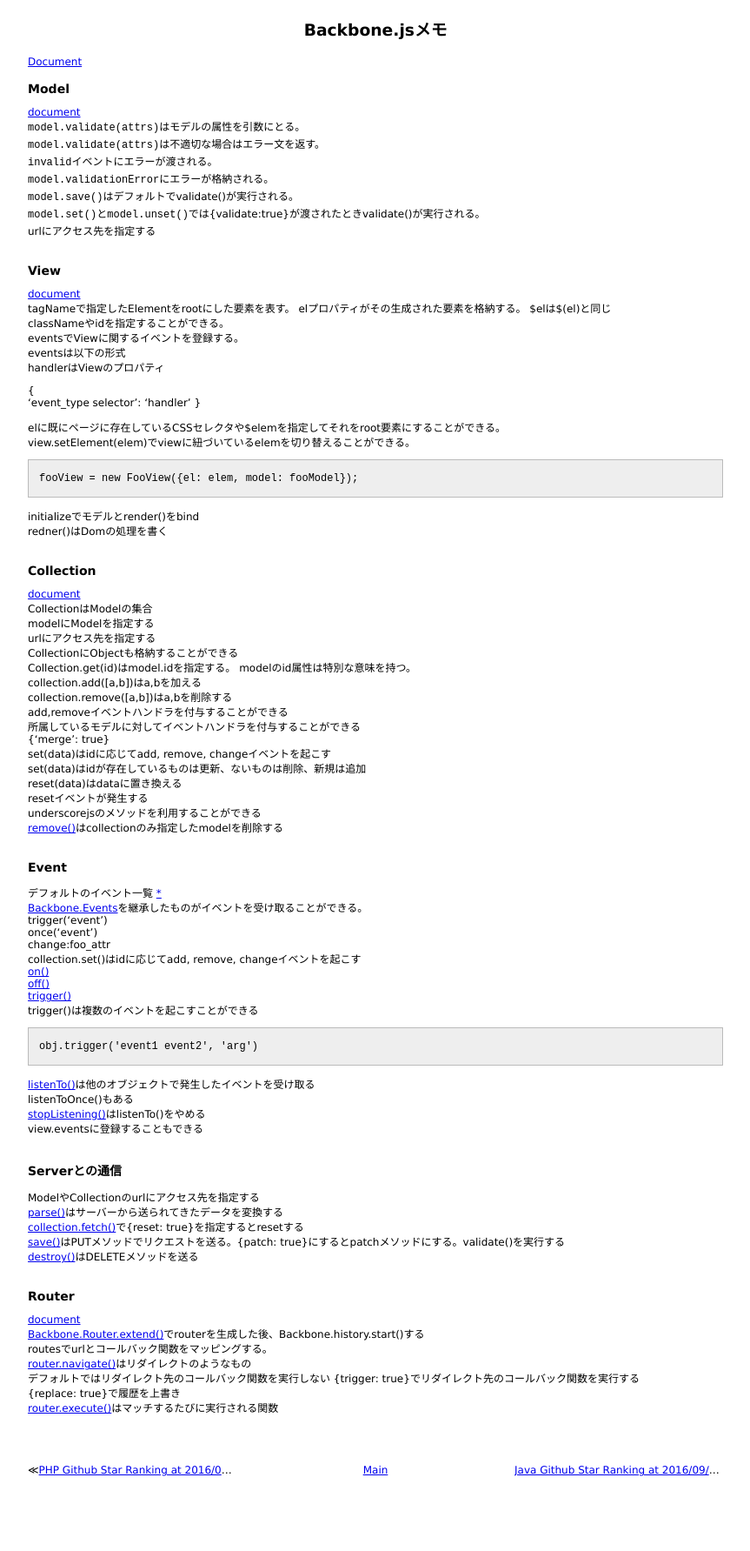
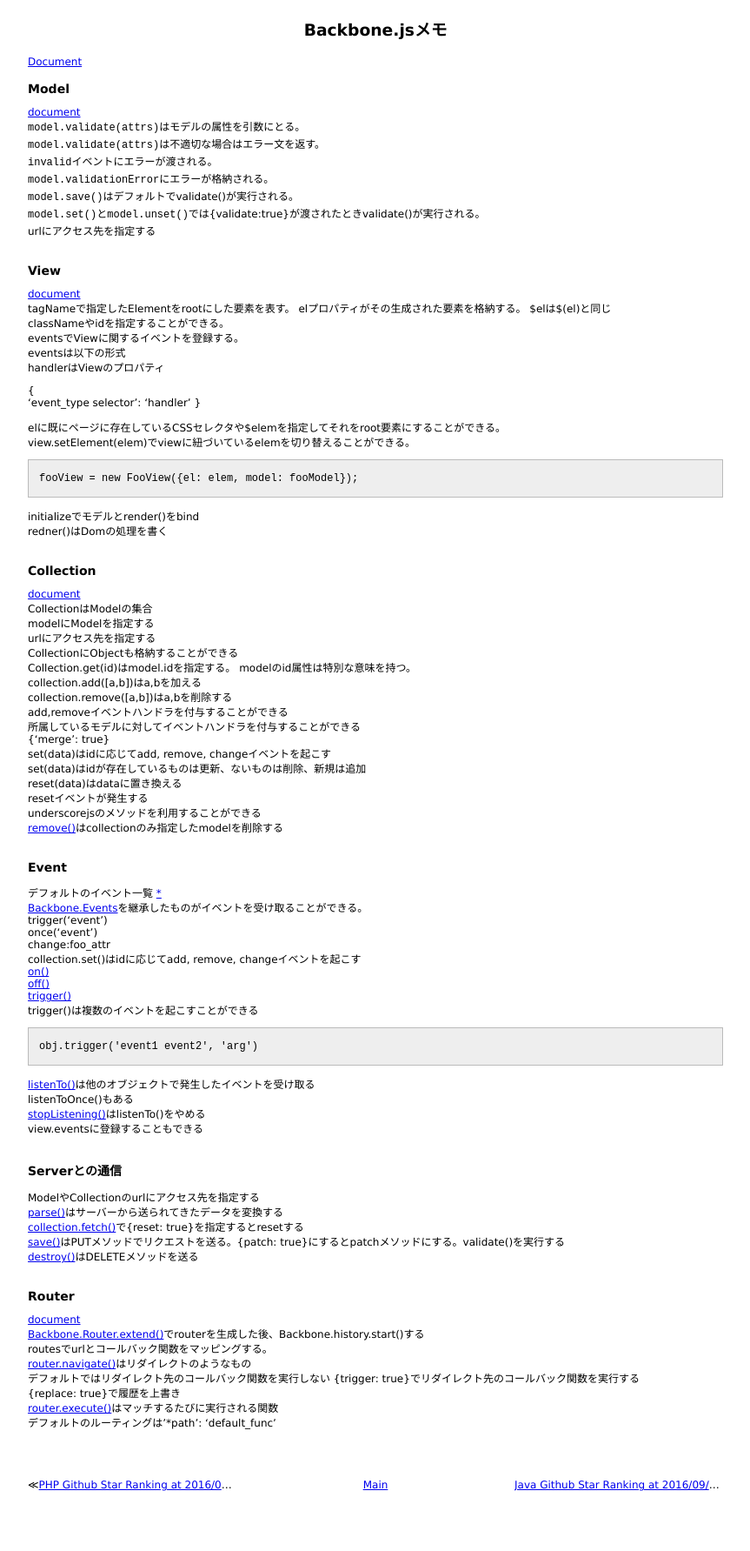
Before and after one commit to 38elements/38elements.github.com, a Jekyll site: the page built from _posts/2016-09-07-backbonejs.md, in a window 1280 px wide. Shown: the whole page at 87% size, without its empty margins (208-1071 px from the left). Built offline with Jekyll 4.4.1, drawn with Linux system fonts in a browser that asks for light colours.

Commit message:
Update 2016-09-07-backbonejs.md

```diff
--- a/_posts/2016-09-07-backbonejs.md
+++ b/_posts/2016-09-07-backbonejs.md
@@ -102,4 +102,5 @@ routesでurlとコールバック関数をマッピングする。
 {trigger: true}でリダイレクト先のコールバック関数を実行する
 {replace: true}で履歴を上書き
 [router.execute()](http://backbonejs.org/#Router-execute)はマッチするたびに実行される関数
+デフォルトのルーティングは{% raw %}'*path':  'default_func'{% endraw %}
 <br>
```
